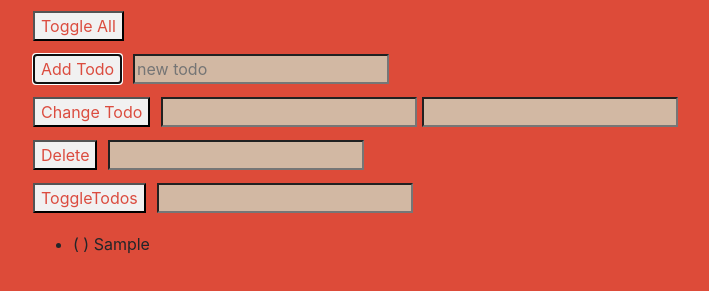
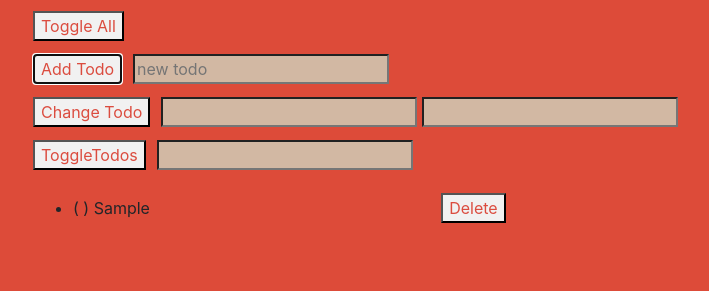
Before and after one commit to Jordan-Gilliam/TodoList, a plain HTML site: page index.html in a window 1280 px wide. Both pictures are taken after typing "Sample" into the empty fields and a click on the button "Add Todo". Shown: the part 51-342 px from the top of the page, without its empty margins (479-1188 px from the left). Drawn offline with nearby package versions, Linux system fonts and the light colour scheme.

Commit message:
new delete button

```diff
--- a/app.js
+++ b/app.js
@@ -71,10 +71,8 @@ const handlers = {
         view.displayTodos();
     },
 
-    deleteTodo() {
-        const deleteTodoPositionInput = document.getElementById('deleteTodoPositionInput');
-        todoList.deleteTodo(deleteTodoPositionInput.valueAsNumber);
-        deleteTodoPositionInput.value = '';
+    deleteTodo(position) {
+        todoList.deleteTodo(position);
         view.displayTodos();
     },
 
@@ -107,10 +105,32 @@ const view = {
                 todoTextWithCompletion = '( ) ' + todo.todoText;
             }
 
+            todoLi.id = i;
             todoLi.textContent = todoTextWithCompletion;
-
-            // todoLi.textContent = todoList.todos[i].todoText;
+            todoLi.appendChild(this.createDeleteButton());
             todosUl.appendChild(todoLi);
         }
+    },
+    createDeleteButton() {
+        const deleteButton = document.createElement('button');
+        deleteButton.textContent = 'Delete';
+        deleteButton.className = 'deleteButton';
+        return deleteButton;
+    },
+    setUpEventListeners() {
+        const todosUl = document.querySelector('ul');
+
+        todosUl.addEventListener('click', (event)=> {
+            // get the element that was clicked on
+            const elementClicked = event.target;
+
+            // check if elementClicked is a delete button.
+            if (elementClicked.className === 'deleteButton') {
+            handlers.deleteTodo(parseInt(elementClicked.parentNode.id));
+
+            }
+        });
     }
-}
+};
+
+view.setUpEventListeners();
--- a/index.html
+++ b/index.html
@@ -30,10 +30,6 @@
         <input id="changeTodoTextInput" type="text">
     </div>
 
-    <div>
-        <button onclick="handlers.deleteTodo()">Delete</button>
-        <input id="deleteTodoPositionInput" type="number">
-    </div>
 
     <div>
         <button onclick="handlers.toggleCompleted()">ToggleTodos</button>
```
